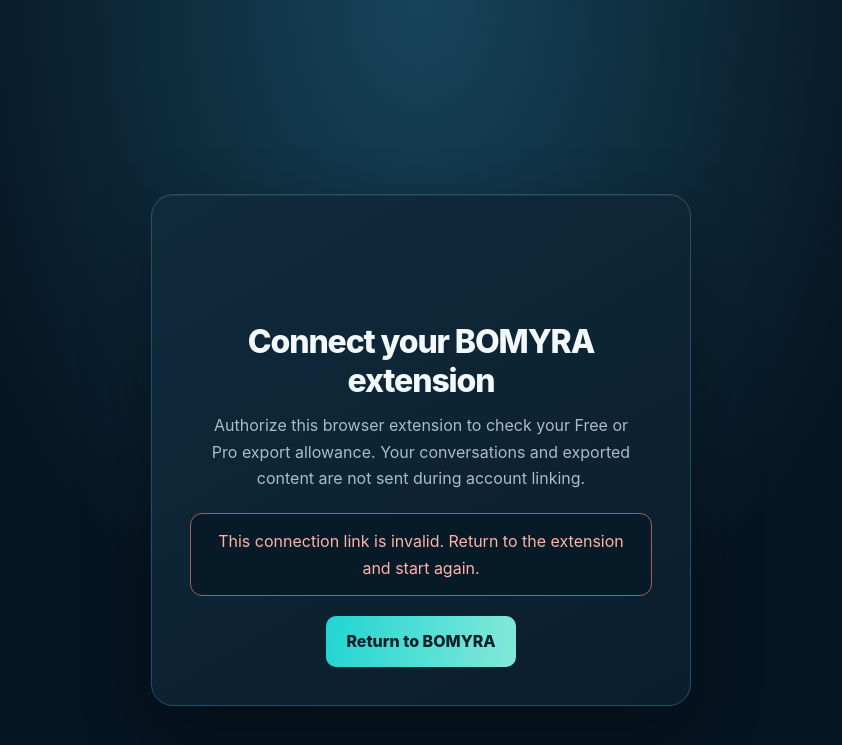
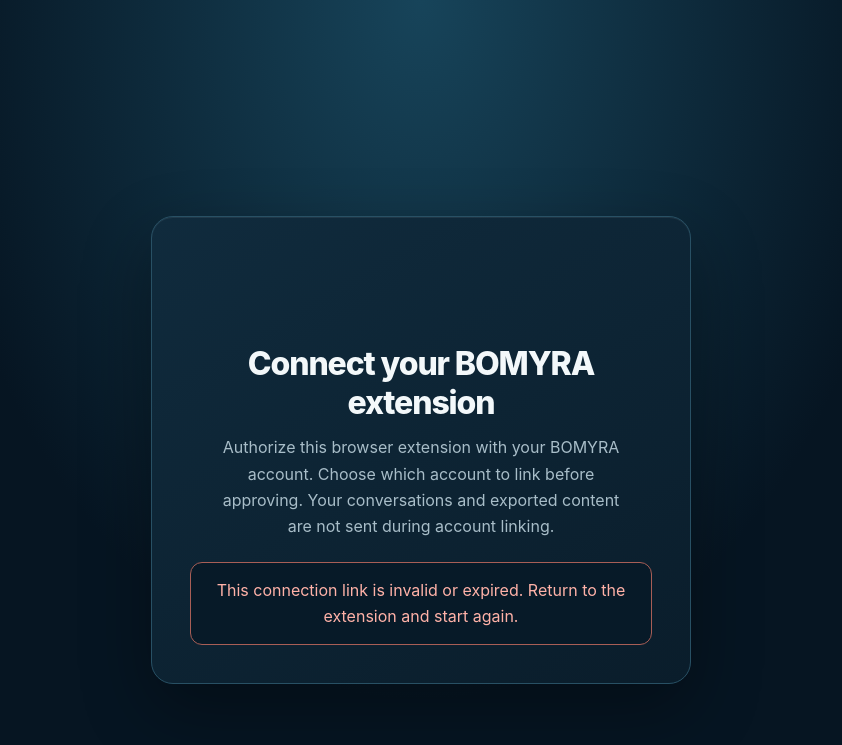
Before and after one commit to seddofrah-cmyk/bomyra-site, a Jekyll site: the page extension/connect/index.html, which Jekyll copies as it is, in a window 1280 px wide. Shown: the top 745 px of the page, without its empty margins (219-1061 px from the left). Built offline with Jekyll 4.4.1, drawn with Linux system fonts in a browser that asks for light colours; a script that is not in the unit is left out; part of the change alters nothing that is shown.

Commit message:
Restore production Add Account chooser on Connect page (#13)
* Restore production extension account chooser before pairing approval

* Remove QA wording from production account chooser

```diff
--- a/extension/connect/index.html
+++ b/extension/connect/index.html
@@ -13,12 +13,22 @@ body{margin:0;min-height:100vh;display:grid;place-items:center;padding:24px;back
 .card{width:min(540px,100%);padding:clamp(25px,5vw,38px);border:1px solid #285064;border-radius:22px;background:linear-gradient(150deg,#102b3d,#0a1d2b);text-align:center;box-shadow:0 26px 70px #0005,inset 0 1px #ffffff12}
 .mark{width:76px;height:76px;margin:0 auto 14px;display:grid;place-items:center}
 .mark img{width:100%;height:100%;object-fit:contain}
+.eyebrow{color:#20d5d2;font-size:11px;font-weight:850;letter-spacing:.16em}
 h1{margin:12px 0;color:#f3f8fa;font-size:clamp(25px,5vw,32px);font-weight:850;letter-spacing:-.035em;line-height:1.2}
 .muted{max-width:420px;margin:0 auto;color:#a8bdc8}
 .status{margin-top:22px;padding:14px 16px;border:1px solid #315064;border-radius:12px;background:#071a28;color:#cde0e8;overflow-wrap:anywhere}
 .status.error{border-color:#a85e56;color:#ffb2a8}
 .status.success{border-color:#287f75;color:#9af0df}
-.btn{display:inline-flex;align-items:center;justify-content:center;margin-top:20px;padding:12px 20px;border-radius:10px;background:linear-gradient(100deg,#20d5d2,#83e9d9);color:#06202a;text-decoration:none;font-weight:850}
+.account{display:flex;align-items:center;gap:12px;margin-top:20px;padding:14px;text-align:start;border:1px solid #315064;border-radius:14px;background:#071a28}
+.avatar{display:grid;place-items:center;flex:0 0 42px;width:42px;height:42px;border-radius:50%;background:linear-gradient(135deg,#20d5d2,#83e9d9);color:#06202a;font-weight:900}
+.account-copy{min-width:0;display:flex;flex-direction:column;gap:3px}
+.account-copy strong{overflow-wrap:anywhere;color:#f3f8fa;font-size:14px}
+.account-copy small{color:#9bb4c1;font-size:11px}
+.actions{display:flex;flex-direction:column;gap:9px;margin-top:16px}
+.btn{display:inline-flex;align-items:center;justify-content:center;width:100%;min-height:44px;padding:11px 16px;border:1px solid transparent;border-radius:10px;background:linear-gradient(100deg,#20d5d2,#83e9d9);color:#06202a;text-decoration:none;font:inherit;font-weight:850;cursor:pointer}
+.btn.secondary{border-color:#315064;background:#102b3d;color:#d9e8ee}
+.btn:disabled{opacity:.6;cursor:wait}
+.btn[hidden],.account[hidden],.actions[hidden]{display:none}
 </style>
 <script src="https://cdn.jsdelivr.net/npm/@supabase/supabase-js@2"></script>
 <script src="../../auth/config.js"></script>
@@ -26,23 +36,42 @@ h1{margin:12px 0;color:#f3f8fa;font-size:clamp(25px,5vw,32px);font-weight:850;le
 <body>
 <main class="card">
 <div class="mark"><img src="../../assets/images/bomyra-mark.svg" alt="BOMYRA"></div>
+
 <h1>Connect your BOMYRA extension</h1>
-<p class="muted">Authorize this browser extension to check your Free or Pro export allowance. Your conversations and exported content are not sent during account linking.</p>
+<p class="muted">Authorize this browser extension with your BOMYRA account. Choose which account to link before approving. Your conversations and exported content are not sent during account linking.</p>
 <div class="status" id="status" role="status" aria-live="polite">Checking your BOMYRA account…</div>
+<section class="account" id="accountCard" aria-label="BOMYRA account" hidden>
+  <div class="avatar" id="accountAvatar" aria-hidden="true">B</div>
+  <div class="account-copy"><strong id="accountEmail"></strong><small id="accountLabel">Currently signed in to BOMYRA</small></div>
+</section>
+<div class="actions" id="accountActions" hidden>
+  <button class="btn" id="approve" type="button">Continue with this account</button>
+  <button class="btn secondary" id="switchAccount" type="button">Use another account</button>
+</div>
 <a class="btn" id="continue" href="../../" hidden>Return to BOMYRA</a>
 </main>
 <script>
 (async()=>{
  const status=document.getElementById("status");
- const link=document.getElementById("continue");
+ const returnLink=document.getElementById("continue");
+ const accountCard=document.getElementById("accountCard");
+ const accountEmail=document.getElementById("accountEmail");
+ const accountAvatar=document.getElementById("accountAvatar");
+ const accountActions=document.getElementById("accountActions");
+ const approveButton=document.getElementById("approve");
+ const switchButton=document.getElementById("switchAccount");
  const params=new URLSearchParams(location.search);
  const code=params.get("code")||"";
  const returnPath=location.pathname+location.search;
- // The short-lived pairing code is needed only in memory. Remove it from the address bar/history immediately.
+ // Keep the one-time pairing code in memory only, not in browser history.
  try{history.replaceState(null,"",location.pathname);}catch(_){}
  const fail=message=>{status.className="status error";status.textContent=message;};
+ const initials=value=>{
+  const parts=String(value||"B").split("@")[0].split(/[._ -]+/).filter(Boolean);
+  return ((parts[0]||"B")[0]+(parts[1]||"")[0]).toUpperCase();
+ };
  if(!/^[A-Za-z0-9_-]{40,100}$/.test(code)){
-  fail("This connection link is invalid. Return to the extension and start again.");
+  fail("This connection link is invalid or expired. Return to the extension and start again.");
   return;
  }
  if(!window.supabase||!window.BOMYRA_SUPABASE_URL||!window.BOMYRA_SUPABASE_ANON_KEY){
@@ -54,6 +83,27 @@ h1{margin:12px 0;color:#f3f8fa;font-size:clamp(25px,5vw,32px);font-weight:850;le
   window.BOMYRA_SUPABASE_ANON_KEY,
   {auth:{persistSession:true,autoRefreshToken:true,detectSessionInUrl:true}}
  );
+ async function showSignedInAccount(){
+  const {data,error}=await client.auth.getSession();
+  if(error)throw error;
+  if(!data.session){
+   location.replace("../../auth/?next="+encodeURIComponent(returnPath));
+   return null;
+  }
+  const user=data.session.user;
+  const email=user.email||"BOMYRA account";
+  const displayName=user.user_metadata?.full_name||user.user_metadata?.name||email;
+  accountEmail.textContent=email;
+  accountAvatar.textContent=initials(displayName);
+  accountCard.hidden=false;
+  accountActions.hidden=false;
+  status.className="status";
+  status.textContent="Review the BOMYRA account that will be linked to this browser extension.";
+  return data.session;
+ }
+ async function approveCurrentAccount(){
+  approveButton.disabled=true;
+  switchButton.disabled=true;
   try{
    const {data,error}=await client.auth.getSession();
    if(error)throw error;
@@ -61,7 +111,8 @@ h1{margin:12px 0;color:#f3f8fa;font-size:clamp(25px,5vw,32px);font-weight:850;le
     location.replace("../../auth/?next="+encodeURIComponent(returnPath));
     return;
    }
-  status.textContent="Authorizing this extension…";
+   const email=data.session.user.email||"this BOMYRA account";
+   status.textContent="Authorizing "+email+" with BOMYRA…";
    const response=await fetch("https://bomyra-entitlements-prod.seddofrah.workers.dev/api/extension/pair/approve",{
     method:"POST",
     headers:{
@@ -69,16 +120,46 @@ h1{margin:12px 0;color:#f3f8fa;font-size:clamp(25px,5vw,32px);font-weight:850;le
      "Content-Type":"application/json"
     },
     body:JSON.stringify({code}),
-   cache:"no-store"
+    cache:"no-store",
+    credentials:"omit"
    });
    const result=await response.json().catch(()=>({}));
-  if(!response.ok)throw new Error(result.error||"Could not connect the extension.");
+   if(!response.ok){
+    const messages={
+     AUTH_REQUIRED:"Your session has expired. Sign in again and restart the connection.",
+     "Invalid pairing code":"This connection code is invalid or has expired. Start again from the extension.",
+     "Pairing code is invalid, expired, or already used":"This connection code has expired or was already used. Start a new connection from the extension."
+    };
+    throw new Error(messages[result.error]||"BOMYRA could not approve this connection.");
+   }
    status.className="status success";
-  status.textContent="Your BOMYRA account is now connected. Return to the extension to finish setup.";
-  link.hidden=false;
+   status.textContent="The extension is now authorized for "+email+". Return to the extension to finish setup.";
+   accountActions.hidden=true;
+   returnLink.hidden=false;
   }catch(error){
-  fail(error&&error.message?error.message:"Could not connect the extension. Please try again.");
+   fail(error&&error.message?error.message:"Account authorization failed. Please try again.");
+   approveButton.disabled=false;
+   switchButton.disabled=false;
   }
+ }
+ approveButton.addEventListener("click",approveCurrentAccount);
+ switchButton.addEventListener("click",async()=>{
+  switchButton.disabled=true;
+  approveButton.disabled=true;
+  status.textContent="Switching the signed-in BOMYRA account…";
+  try{
+   // Local scope clears only this browser's Supabase session, not other devices.
+   const {error}=await client.auth.signOut({scope:"local"});
+   if(error)throw error;
+   location.replace("../../auth/?next="+encodeURIComponent(returnPath));
+  }catch(error){
+   fail(error&&error.message?error.message:"Could not switch accounts. Please try again.");
+   switchButton.disabled=false;
+   approveButton.disabled=false;
+  }
+ });
+ try{await showSignedInAccount();}
+ catch(error){fail(error&&error.message?error.message:"Could not verify the signed-in account.");}
 })();
 </script>
 </body>
```
Lines whose indentation alone changed are shown as unchanged.
